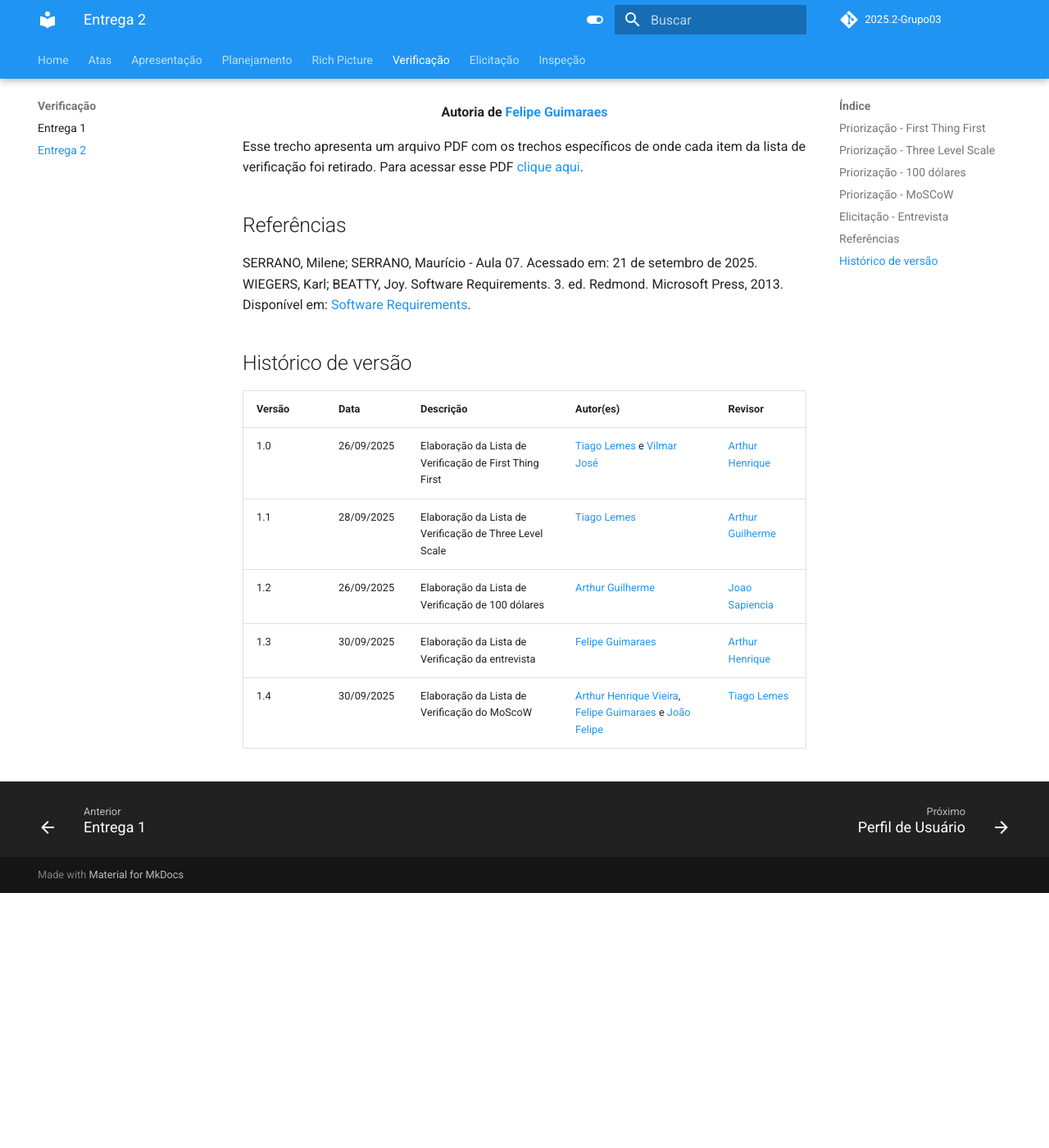
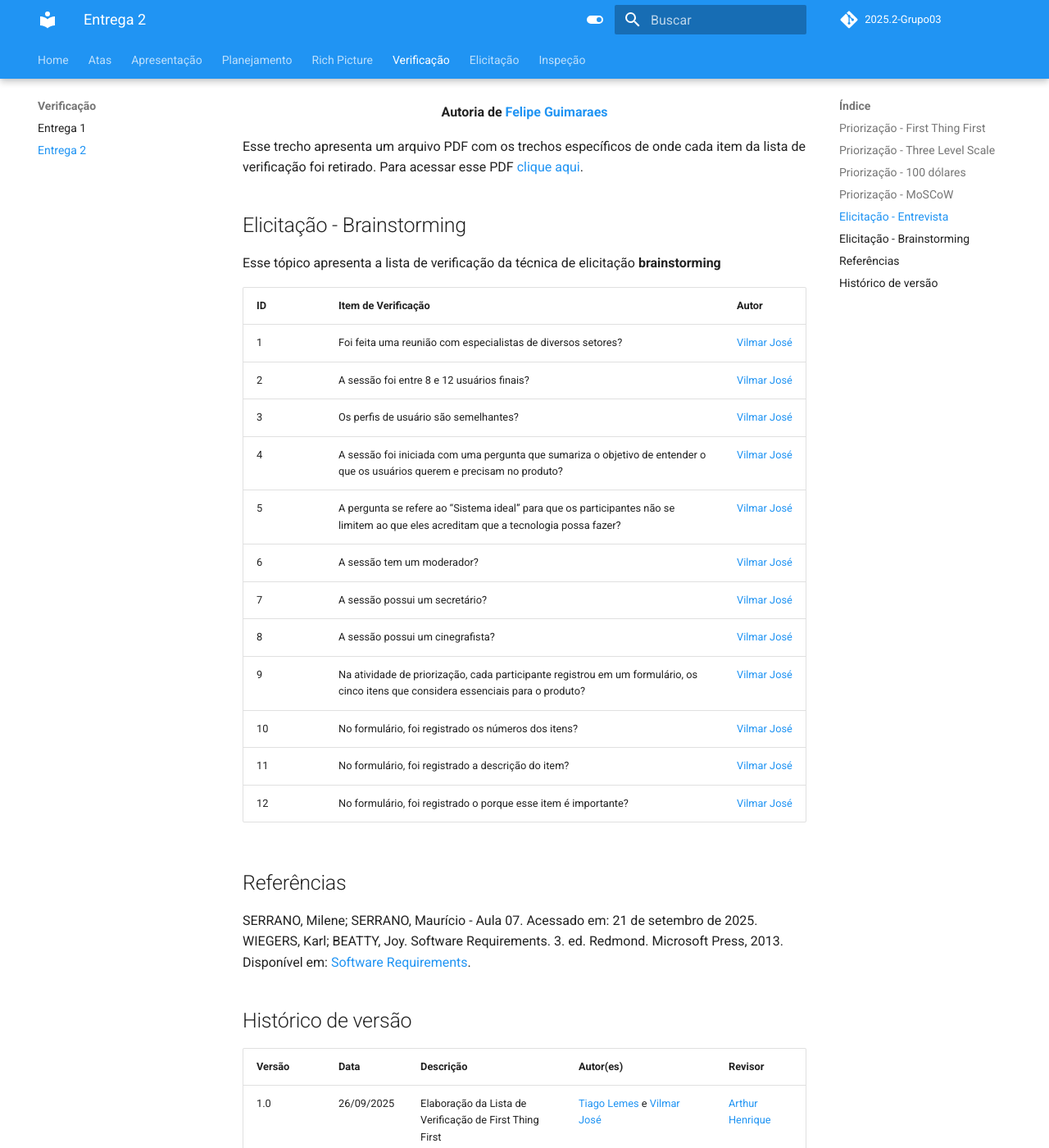
Before and after one commit to Requisitos-de-Software/2025.2-Grupo03, an MkDocs documentation site: the page built from docs/Verificacao/verificacao2.md, in a window 1280 px wide and 1400 px high, scrolled down 5210 px. Shown: the whole window at 82% size. Built offline with MkDocs 1.6.1 and Material for MkDocs 9.7.7, drawn with Linux system fonts in a browser that asks for light colours; comment, search, counter and statistics services are not loaded; before the commit the page ends 6299 px from its top, so only the background shows below that; some of the changed text lies outside the part shown.

Commit message:
Update verificacao2.md

```diff
--- a/docs/Verificacao/verificacao2.md
+++ b/docs/Verificacao/verificacao2.md
@@ -109,6 +109,24 @@ Esse tópico apresenta a lista de verificação da técnica de elicitação **en
 
 Esse trecho apresenta um arquivo PDF com os trechos específicos de onde cada item da lista de verificação foi retirado. Para acessar esse PDF [clique aqui](../arquivos/FelipeVerificaçãoListaEntrevista.pdf).
 
+## Elicitação - Brainstorming
+Esse tópico apresenta a lista de verificação da técnica de elicitação **brainstorming**
+
+| ID | Item de Verificação | Autor |
+|----|---------------------|-------|
+| 1  | Foi feita uma reunião com especialistas de diversos setores?  |  [Vilmar José](https://github.com/VilmarFagundes) |
+| 2  |  A sessão foi entre 8 e 12 usuários finais? |  [Vilmar José](https://github.com/VilmarFagundes) |
+| 3  | Os perfis de usuário são semelhantes? |  [Vilmar José](https://github.com/VilmarFagundes) |
+| 4  | A sessão foi iniciada com uma pergunta que sumariza o objetivo de entender o que os usuários querem e precisam no produto? |  [Vilmar José](https://github.com/VilmarFagundes) |
+| 5  | A pergunta se refere ao “Sistema ideal” para que os participantes não se limitem ao que eles acreditam que a tecnologia possa fazer? |  [Vilmar José](https://github.com/VilmarFagundes) |
+| 6  | A sessão tem um moderador? |  [Vilmar José](https://github.com/VilmarFagundes) |
+| 7  | A sessão possui um secretário? |  [Vilmar José](https://github.com/VilmarFagundes) |
+| 8  | A sessão possui um cinegrafista? |  [Vilmar José](https://github.com/VilmarFagundes) |
+| 9  | Na atividade de priorização, cada participante registrou em um formulário, os cinco itens que considera essenciais para o produto? |  [Vilmar José](https://github.com/VilmarFagundes) |
+| 10 | No formulário, foi registrado os números dos itens? |  [Vilmar José](https://github.com/VilmarFagundes) |
+| 11 | No formulário, foi registrado a descrição do item? |  [Vilmar José](https://github.com/VilmarFagundes) |
+| 12 | No formulário, foi registrado o porque esse item é importante? |  [Vilmar José](https://github.com/VilmarFagundes) |
+
 ## Referências
 SERRANO, Milene; SERRANO, Maurício - Aula 07. Acessado em: 21 de setembro de 2025.
 WIEGERS, Karl; BEATTY, Joy. Software Requirements. 3. ed. Redmond. Microsoft Press, 2013. Disponível em: [Software Requirements](../arquivos/PriorizacaoRequisitos.pdf).
@@ -122,3 +140,4 @@ WIEGERS, Karl; BEATTY, Joy. Software Requirements. 3. ed. Redmond. Microsoft Pre
 | 1.2 | 26/09/2025 | Elaboração da Lista de Verificação de 100 dólares | [Arthur Guilherme](https://github.com/ArthurGuilher62) | [Joao Sapiencia](https://github.com/JoaoSapiencia) |
 | 1.3 | 30/09/2025 | Elaboração da Lista de Verificação da entrevista | [Felipe Guimaraes](https://github.com/felipegf1) | [Arthur Henrique](https://github.com/arthurhvieira1) |
 | 1.4 | 30/09/2025 | Elaboração da Lista de Verificação do MoScoW | [Arthur Henrique Vieira](https://github.com/arthurhvieira1), [Felipe Guimaraes](https://github.com/felipegf1) e [João Felipe](https://github.com/MrBolt2005) | [Tiago Lemes](https://github.com/TiagoTeixeira-2005)|
+| 1.5 | 30/09/2025 | Elaboração da Lista de Verificação do brainstorming | [Vilmar José](https://github.com/VilmarFagundes) | [Tiago Lemes](https://github.com/TiagoTeixeira-2005) |
```
